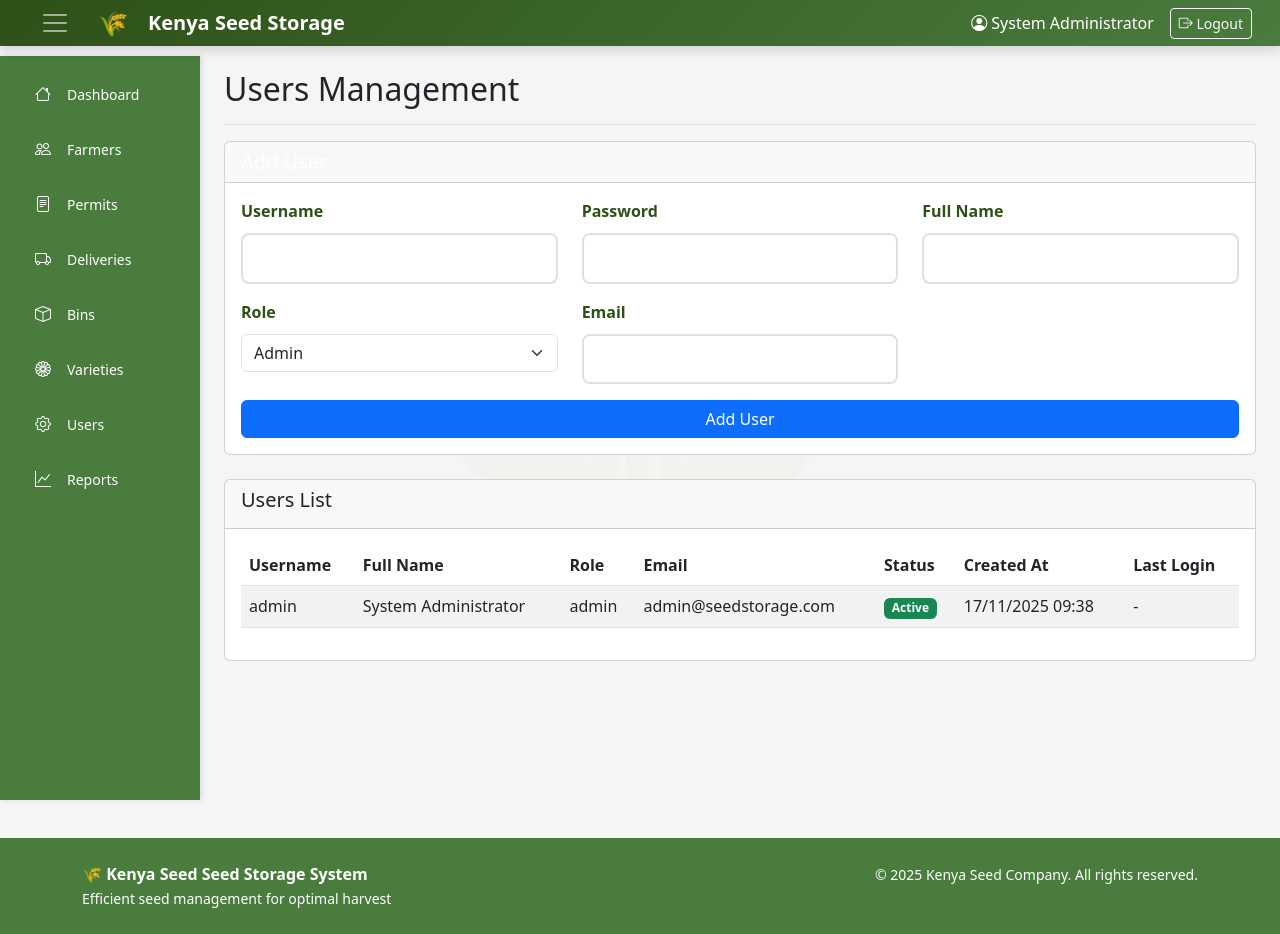
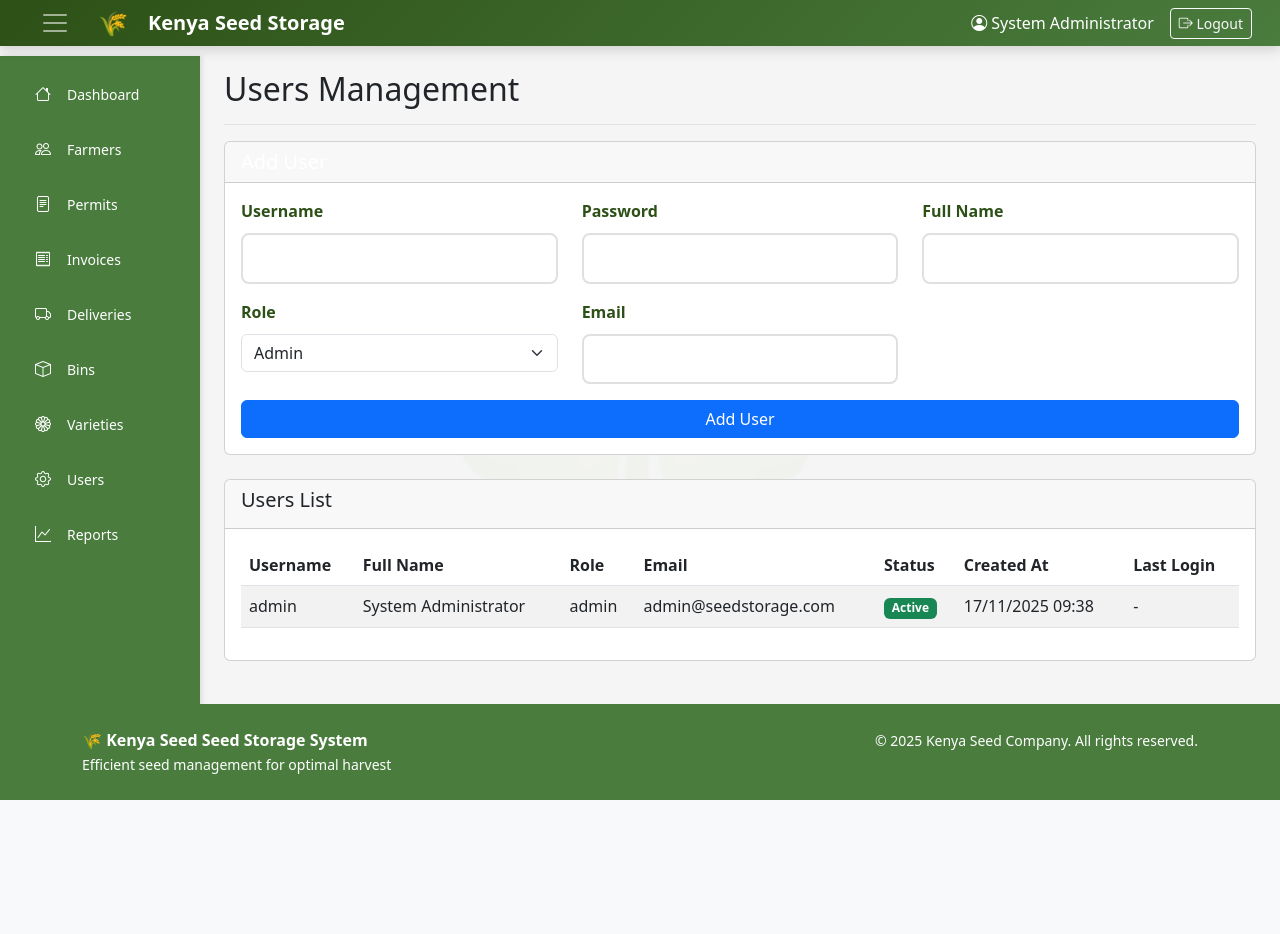
Before and after one commit to Lipasbrian/Seed-Storage-Management-system, a PHP site: page /users.php in a window 1280 px wide. After the commit the page ends 800 px from the top, so only its background shows below. Run offline with PHP 8.4, Linux system fonts and the light colour scheme; a user stored in the database is signed in; data comes from the database, SQL or seed files in the repository; some libraries are stand-ins or nearby versions.

Commit message:
Fix invoices sidebar link, partial bins percentage display, and make footer fixed at bottom

```diff
--- a/css/style.css
+++ b/css/style.css
@@ -512,9 +512,16 @@ body.dashboard-page {
 
 /* Footer styling */
 .footer {
-  position: relative;
+  position: fixed;
+  bottom: 0;
+  left: 0;
+  right: 0;
   z-index: 1000;
-  margin-top: auto;
+  margin-top: 0;
+}
+
+body {
+  padding-bottom: 140px;
 }
 
 /* Responsive design */
--- a/dashboard.php
+++ b/dashboard.php
@@ -28,6 +28,9 @@ $stmt = $db->query("SELECT COUNT(*) as total FROM invoices");
 $total_invoices = $stmt->fetch()['total'] ?? 0;
 $stmt = $db->query("SELECT SUM(amount) as total FROM invoices");
 $total_invoice_amount = $stmt->fetch()['total'] ?? 0;
+// Partial bins actual capacity
+$stmt = $db->query("SELECT COALESCE(AVG((current_stock_kg::float / capacity_kg::float) * 100), 0) as avg_fill FROM bins WHERE status = 'partial'");
+$partial_fill_percent = $stmt->fetch()['avg_fill'] ?? 0;
 include 'includes/header.php';
 ?>
         <div class="d-flex justify-content-between flex-wrap flex-md-nowrap align-items-center pb-2 mb-3 border-bottom">
@@ -64,7 +67,7 @@ include 'includes/header.php';
                     </div>
                     <div class="card-body text-center">
                         <div class="stat-value" style="color: var(--kenya-seed-yellow);"><?php echo $partial_bins; ?></div>
-                        <div class="stat-label">out of 48 bins</div>
+                        <div class="stat-label">avg <?php echo number_format($partial_fill_percent, 1); ?>% full</div>
                     </div>
                 </div>
             </div>
--- a/includes/header.php
+++ b/includes/header.php
@@ -55,6 +55,11 @@
                     </a>
                 </li>
                 <li class="nav-item">
+                    <a class="nav-link text-white" href="invoices.php">
+                        <i class="bi bi-receipt"></i> Invoices
+                    </a>
+                </li>
+                <li class="nav-item">
                     <a class="nav-link text-white" href="deliveries.php">
                         <i class="bi bi-truck"></i> Deliveries
                     </a>
```
